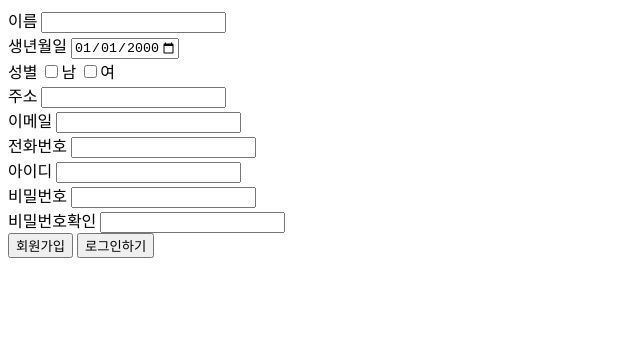
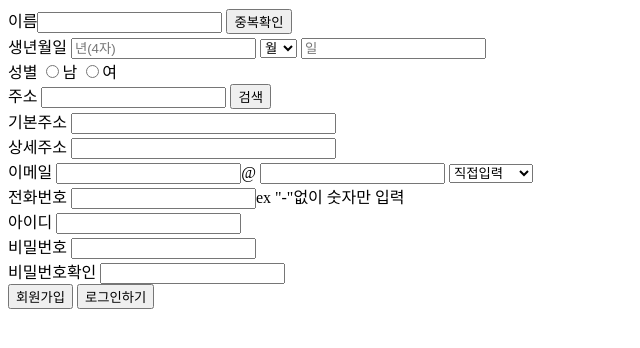
Before and after one commit to choikc1999/BLOG, a website: page src/joinForm.html in a window 1280 px wide. Shown: the whole page, without its empty margins (0-640 px from the left). Drawn offline with Linux system fonts and the light colour scheme.

Commit message:
joinform

```diff
--- a/src/joinForm.html
+++ b/src/joinForm.html
@@ -8,30 +8,80 @@
 <body>
     <form>
         <div>
-            <label>이름</label>
-            <input type="text" name="name">
+            <label>이름<input type="text" name="name" id="name"></label>
+            <button type="button" onclick="id_check();">중복확인</button>
         </div>
         <div>
-            <label>생년월일</label>
-            <input type="date" name="birthday" value="2000-01-01" min="1800-01-01" max="2023-01-01">
+            <label>
+                생년월일
+                <input type="text" name="yy" id="yy" placeholder="년(4자)" maxlength="4">
+                <select name="mm" id="mm">
+                    <option value="">월</option>
+                    <option value="1">1</option>
+                    <option value="2">2</option>
+                    <option value="3">3</option>
+                    <option value="4">4</option>
+                    <option value="5">5</option>
+                    <option value="6">6</option>
+                    <option value="7">7</option>
+                    <option value="8">8</option>
+                    <option value="9">9</option>
+                    <option value="10">10</option>
+                    <option value="11">11</option>
+                    <option value="12">12</option>
+                </select>
+            </label>
+            <input type="text" name="dd" id="dd" placeholder="일" maxlength="2">
         </div>
         <div>
-            <label>성별</label>
-            <input type="checkbox" name="male" value="1">남
-            <input type="checkbox" name="female" value="2">여
+            <!-- radio버튼을 둘 중의 하나만 선택하려면 name값을 같게 줘야함
+            radio 버튼은 db저장과 상관이 없으면 value="" 따로 값을 넣어서 db값이 전송된다.
+            radio 버튼은 id값을 하나만 설정이 가능하므로 radio 경우만 id값을 다르게 설정 -->
+            <label>성별
+                <input type="radio" name="gender" value="M" id="male">남
+                <input type="radio" name="gender" value="F" id="female">여
+            </label>
         </div>
         <div>
-            <label>주소</label>
-            <input type="text" name="map">
+            <label>
+                주소
+                <input type="text" name="postal_code" id="postal_code">
+            </label>
+            <button type="button" onclick="search_address();">검색</button>
         </div>
         <div>
-            <label>이메일</label>
-            <input type="text" name="email">
+            <label>
+                기본주소
+                <input type="text" name="addr1" id="addr1" size="30">
+            </label>
         </div>
         <div>
-            <label>전화번호</label>
-            <input type="text" name="phone">
+            <label>
+                상세주소
+                <input type="text" name="addr2" id="addr2" size="30">
+            </label>
         </div>
+        <div>
+            <label>
+                이메일
+                <input type="text" name="email" id="email">@
+            </label>
+            <input type="text" name="email_add" id="email_add">
+            <select name="email_sel" id="email_sel" onchange="change_email();">
+                <!-- onchage: select 안에 있는 옵션들의 값이 바뀌었을때 명령을 실행 -->
+                <option value="">직접입력</option>
+                <option value="naver.com">naver.com</option>
+                <option value="gmail.com">gmail.com</option>
+                <option value="nate.com">nate.com</option>
+            </select>
+        </div>
+        <div>
+            <label>
+                전화번호
+                <input type="tel" name="phoneNumber" id="phoneNumber">ex "-"없이 숫자만 입력
+            </label>
+        </div>
+        <!-- 여기까지했음 -->
         <div>
             <label>아이디</label>
             <input type="text" name="JoinID">
```
Also changed, not shown: views/admin.js (added), views/permute.js (added), views/rogin.js (added).
